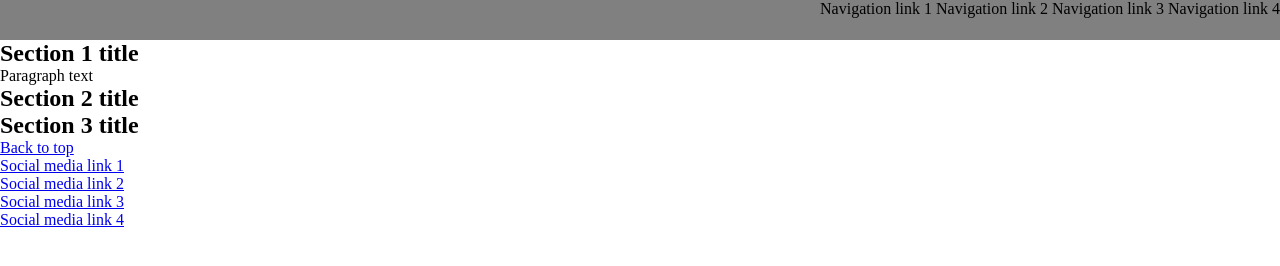
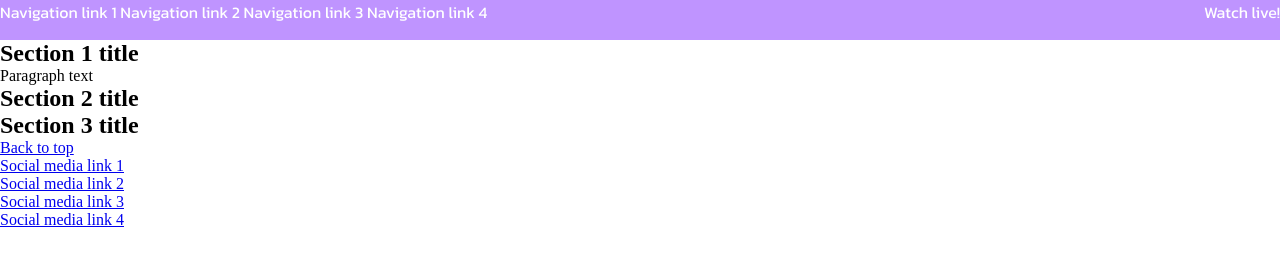
Before and after one commit to paulio11/P1-Personality-Site, a plain HTML site: page index.html in a window 1280 px wide. Drawn offline with Linux system fonts and the light colour scheme.

Commit message:
Add header styling

```diff
--- a/assets/styles/style.css
+++ b/assets/styles/style.css
@@ -1,3 +1,7 @@
+/* google font import */
+
+@import url('https://fonts.googleapis.com/css2?family=Kanit:wght@400&display=swap');
+
 * {
     margin: 0;
     padding: 0;
@@ -6,22 +10,25 @@
 /* header and navigation */
 
 header {
-    background-color: grey;
+    background-color: #bf94ff;
     width: 100%;
     height: 40px;
+    font-family: Kanit, sans-serif;
 }
 
 #top-menu {
-    float: right;
-    vertical-align: middle;
+    float: left;
 }
 
-#top-menu li {
+#watch-live-link {
+    float: right;
+}
+
+header li {
     display: inline;
 }
 
-#top-menu a {
+header a {
     text-decoration: none;
-    /* temporary color, change later */
-    color: black;
+    color: white;
 }
--- a/index.html
+++ b/index.html
@@ -15,15 +15,28 @@
 
 <body>
     <header>
-        <nav id="top-menu">
+        <nav>
+            <div id="top-menu">
                 <ul>
                     <li><a href="#">Navigation link 1</a></li>
                     <li><a href="#">Navigation link 2</a></li>
                     <li><a href="#">Navigation link 3</a></li>
                     <li><a href="#">Navigation link 4</a></li>
                 </ul>
+            </div>
+            <div id="watch-live-link">
+                <ul>
+                    <li><a href="#">Watch live!</a></li>
+                </ul>
+            </div>
         </nav>
     </header>
+
+
+
+
+
+
     <section>
         <h2>Section 1 title</h2>
         <p>Paragraph text</p>
```
Lines whose indentation alone changed are shown as unchanged.
